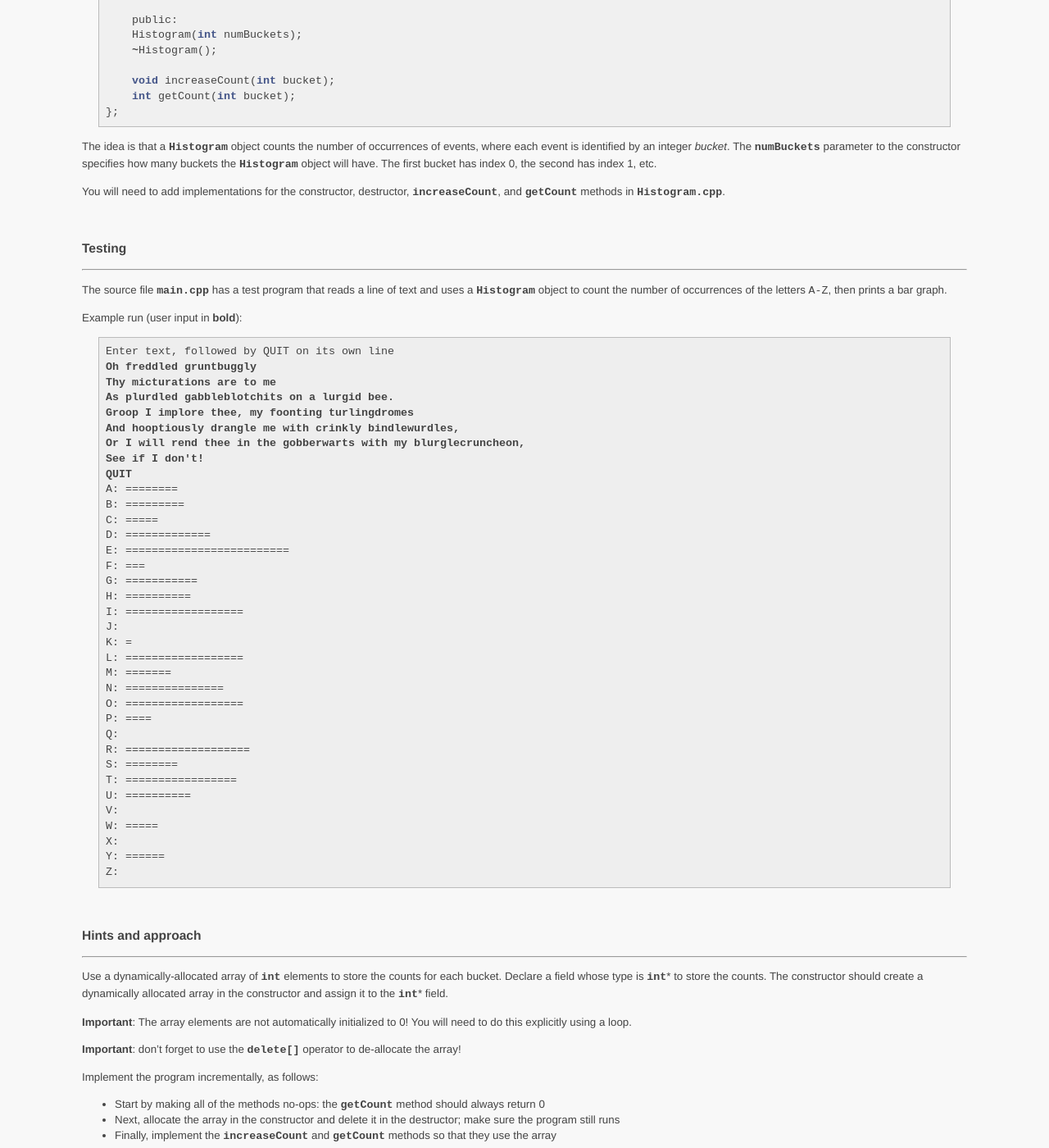
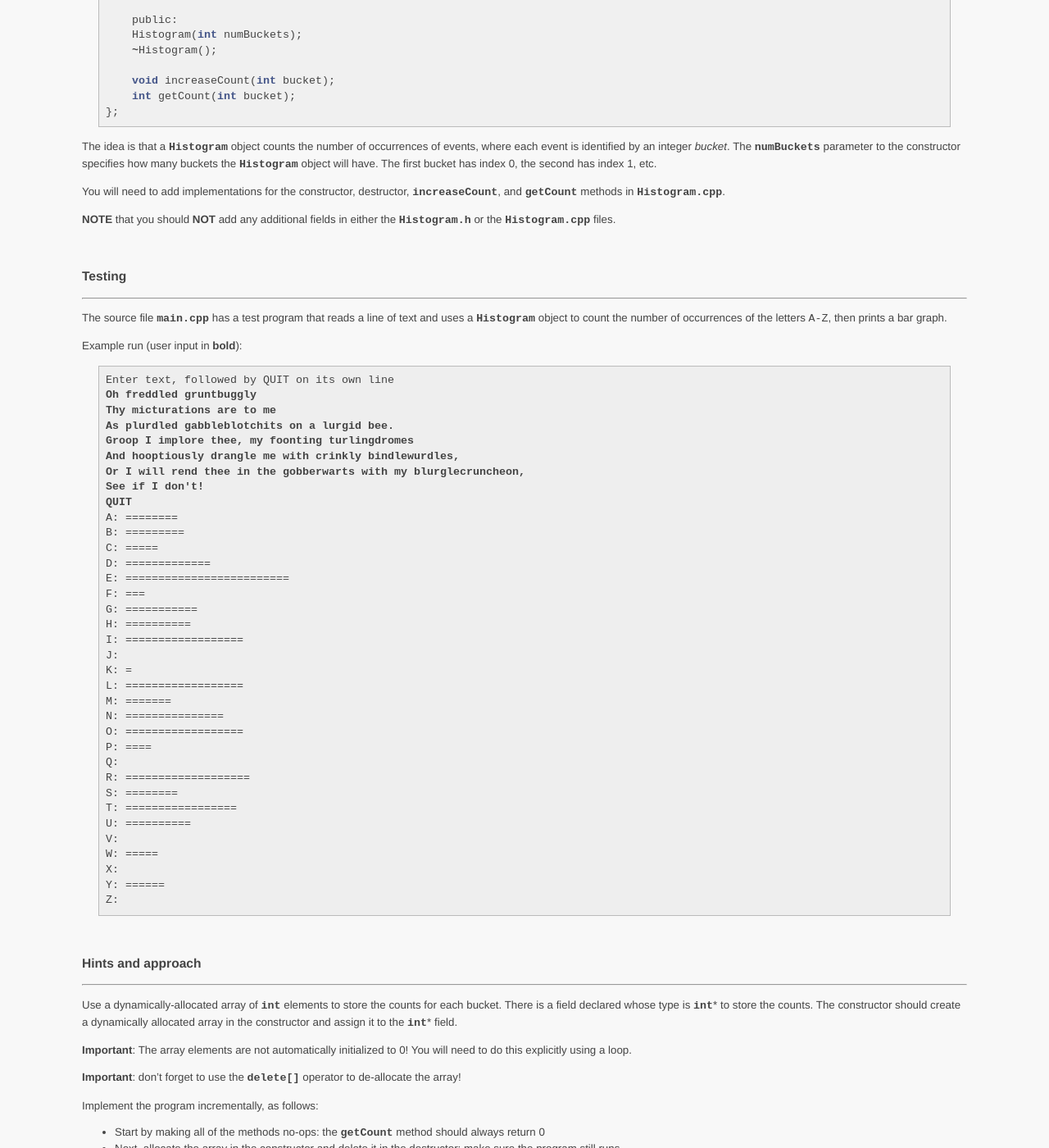
Before and after one commit to ycpcs/cs350-fall2015, a Jekyll site: the page built from labs/lab01.md, in a window 1280 px wide and 1400 px high, scrolled down 451 px. Shown: the whole window at 82% size. Built offline with Jekyll 4.4.1, drawn with Linux system fonts in a browser that asks for light colours; Markdown is read by kramdown in place of the engine named in the settings; some of the changed text lies outside the part shown.

Commit message:
updated lab01 description

````diff
--- a/labs/lab01.md
+++ b/labs/lab01.md
@@ -41,6 +41,8 @@ private:
 The idea is that a **```Histogram```** object counts the number of occurrences of events, where each event is identified by an integer *bucket*.  The **```numBuckets```** parameter to the constructor specifies how many buckets the **```Histogram```** object will have.  The first bucket has index 0, the second has index 1, etc.
 
 You will need to add implementations for the constructor, destructor, **```increaseCount```**, and **```getCount```** methods in **```Histogram.cpp```**.
+
+**NOTE** that you should **NOT** add any additional fields in either the **```Histogram.h```** or the **```Histogram.cpp```** files.
 
 <br>
 ###Testing
@@ -95,7 +97,7 @@ Z:
 ----------------------
 
 Use a dynamically-allocated array of **```int```** elements to store the counts
-for each bucket.  Declare a field whose type is **```int```**\*  to store
+for each bucket.  There is a field declared whose type is **```int```**\*  to store
 the counts.  The constructor should create a dynamically allocated
 array in the constructor and assign it to the **```int```**\* field.
 
````
Also changed, not shown: other parts of labs/lab01.md (+1 -1 lines).
